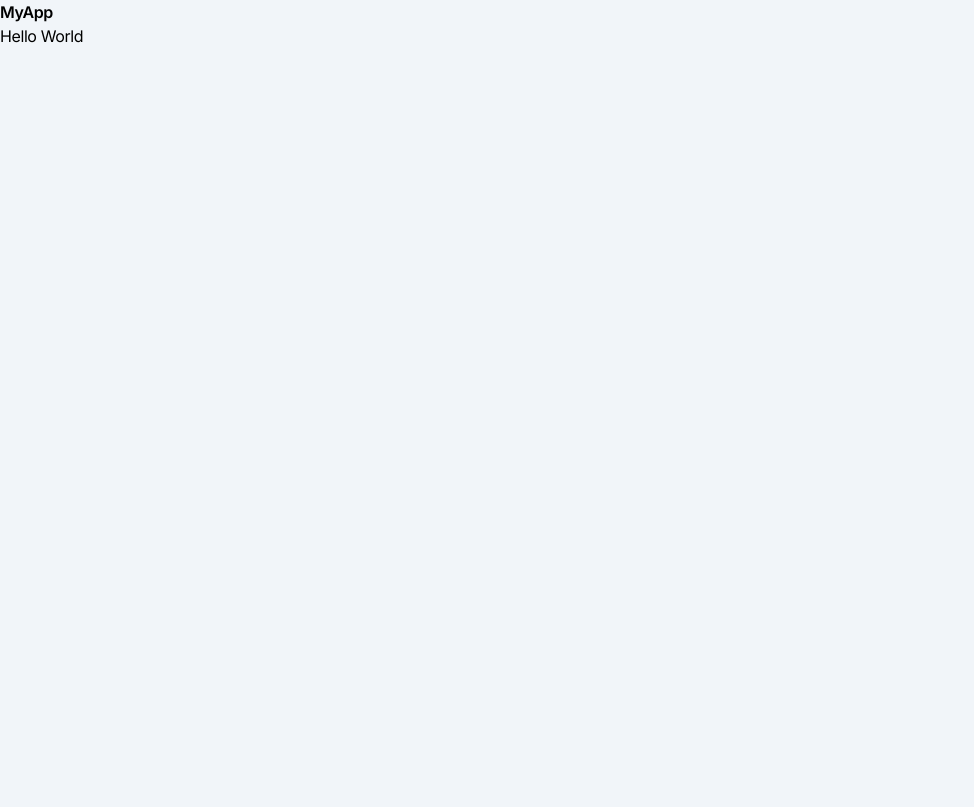
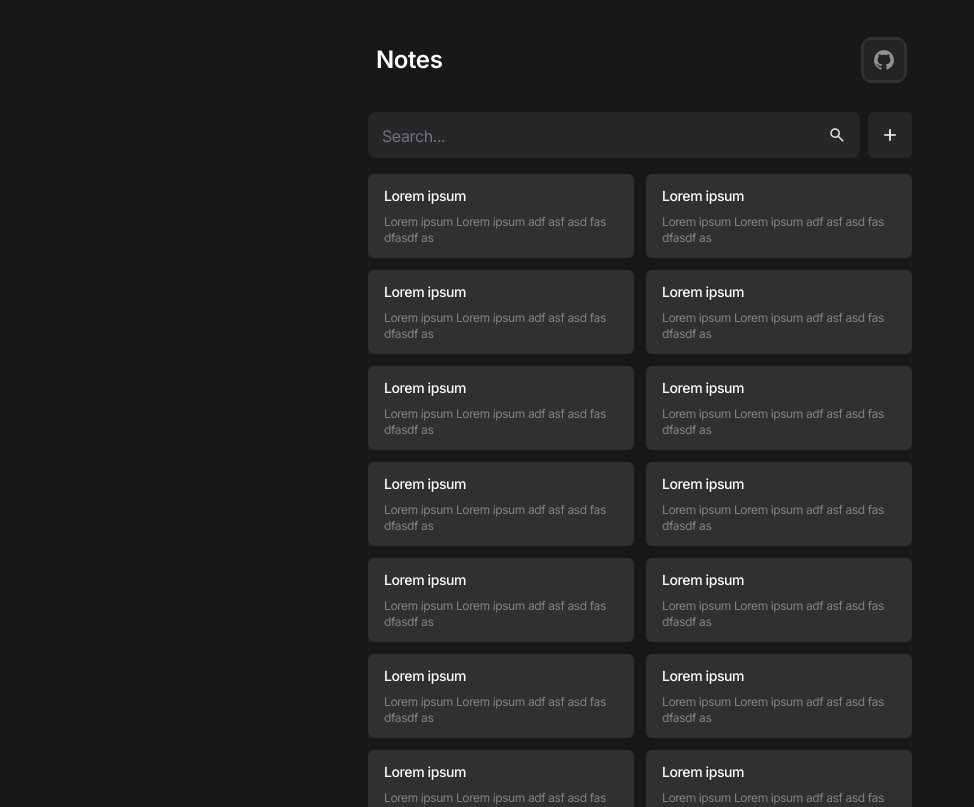
Before and after one commit to alfonsusac/devscale_assignment_4, a Next.js app: page / in a window 1280 px wide. Shown: the top 807 px of the page, without its empty margins (0-974 px from the left). Built offline with nearby package versions, Linux system fonts and the light colour scheme.

Commit message:
Initial UI

```diff
--- a/src/app/layout.js
+++ b/src/app/layout.js
@@ -1,6 +1,5 @@
 import { Inter } from "next/font/google";
 import "@/styles/globals.css";
-import { Header } from "@/components/Header";
 
 const inter = Inter({ subsets: ["latin"] });
 
@@ -12,9 +11,10 @@ export const metadata = {
 export default function RootLayout({ children }) {
   return (
     <html lang="en">
-      <body className={inter.className}>
-        <Header />
-        {children}
+      <body className={`${inter.className} bg-zinc-900 text-white`}>
+        <main className="max-w-xl mx-auto p-4 flex flex-col h-screen gap-4">
+          {children}
+        </main>
       </body>
     </html>
   );
--- a/src/app/page.js
+++ b/src/app/page.js
@@ -1,9 +1,19 @@
-import Image from "next/image";
+import { Header } from "@/components/Header";
+import { NoteAdd } from "@/components/NoteAdd";
+import { NoteSearch } from "@/components/NoteInput";
+import { NoteList } from "@/components/NoteList";
 
 export default function Home() {
+
+
   return (
-    <main>
-      Hello World
-    </main>
+    <>
+      <Header />
+      <div className="flex gap-2">
+        <NoteSearch />
+        <NoteAdd />
+      </div>
+      <NoteList />
+    </>
   );
 }
--- /dev/null
+++ b/src/components/GitHubButton.jsx
@@ -0,0 +1,13 @@
+export const GithubButton = () => {
+  return (
+    <a className="w-10 h-10 bg-white/5 rounded-lg flex items-center justify-center outline outline-white/10">
+      <MdiGithub className="text-2xl text-white/50" />
+    </a>
+  )
+}
+// Todo: Move to Icons folder
+const MdiGithub = (props) => {
+  return (
+    <svg xmlns="http://www.w3.org/2000/svg" width="1em" height="1em" viewBox="0 0 24 24" {...props}><path fill="currentColor" d="M12 2A10 10 0 0 0 2 12c0 4.42 2.87 8.17 6.84 9.5c.5.08.66-.23.66-.5v-1.69c-2.77.6-3.36-1.34-3.36-1.34c-.46-1.16-1.11-1.47-1.11-1.47c-.91-.62.07-.6.07-.6c1 .07 1.53 1.03 1.53 1.03c.87 1.52 2.34 1.07 2.91.83c.09-.65.35-1.09.63-1.34c-2.22-.25-4.55-1.11-4.55-4.92c0-1.11.38-2 1.03-2.71c-.1-.25-.45-1.29.1-2.64c0 0 .84-.27 2.75 1.02c.79-.22 1.65-.33 2.5-.33c.85 0 1.71.11 2.5.33c1.91-1.29 2.75-1.02 2.75-1.02c.55 1.35.2 2.39.1 2.64c.65.71 1.03 1.6 1.03 2.71c0 3.82-2.34 4.66-4.57 4.91c.36.31.69.92.69 1.85V21c0 .27.16.59.67.5C19.14 20.16 22 16.42 22 12A10 10 0 0 0 12 2"></path></svg>
+  )
+}
--- a/src/components/Header.jsx
+++ b/src/components/Header.jsx
@@ -1,7 +1,14 @@
+import { GithubButton } from "./GitHubButton"
+
 export const Header = () => {
   return (
-    <header className="font-semibold">
-      MyApp
+    <header className="font-regular pt-6 pb-4 px-2
+      flex items-center justify-between sticky
+    ">
+      <h1 className="text-2xl font-semibold">
+        Notes
+      </h1>
+      <GithubButton />
     </header>
   )
 }
--- /dev/null
+++ b/src/components/NoteAdd.jsx
@@ -0,0 +1,18 @@
+export const NoteAdd = () => {
+
+
+  return (
+    <button className="bg-zinc-800 rounded-md p-3 aspect-square text-xl
+      hover:bg-zinc-300 hover:text-zinc-800 transition
+    ">
+      <MaterialSymbolsAdd />
+    </button>
+  )
+}
+
+
+export function MaterialSymbolsAdd(props) {
+  return (
+    <svg xmlns="http://www.w3.org/2000/svg" width="1em" height="1em" viewBox="0 0 24 24" {...props}><path fill="currentColor" d="M11 13H5v-2h6V5h2v6h6v2h-6v6h-2z"></path></svg>
+  )
+}
--- /dev/null
+++ b/src/components/NoteInput.jsx
@@ -0,0 +1,18 @@
+export const NoteSearch = () => {
+  return (
+    <div className="grow relative p-1.5 bg-zinc-800 rounded-lg flex items-end focus-within:outline focus-within:outline-white/20">
+      <input placeholder="Search..." className="grow p-1 px-2 focus:outline-none bg-inherit placeholder:text-zinc-500" />
+      <button className="p-2 text-zinc-200 rounded-md text-lg hover:bg-white hover:text-zinc-800 active:brightness-75 transition">
+        <MaterialSymbolsSearch />
+      </button>
+    </div>
+  )
+}
+
+
+
+export function MaterialSymbolsSearch(props) {
+  return (
+    <svg xmlns="http://www.w3.org/2000/svg" width="1em" height="1em" viewBox="0 0 24 24" {...props}><path fill="currentColor" d="m19.6 21l-6.3-6.3q-.75.6-1.725.95T9.5 16q-2.725 0-4.612-1.888T3 9.5q0-2.725 1.888-4.612T9.5 3q2.725 0 4.613 1.888T16 9.5q0 1.1-.35 2.075T14.7 13.3l6.3 6.3zM9.5 14q1.875 0 3.188-1.312T14 9.5q0-1.875-1.312-3.187T9.5 5Q7.625 5 6.313 6.313T5 9.5q0 1.875 1.313 3.188T9.5 14"></path></svg>
+  )
+}
--- /dev/null
+++ b/src/components/NoteItem.jsx
@@ -0,0 +1,105 @@
+"use client"
+
+import { useState } from "react"
+
+export const Note = () => {
+  const [editMode, setEditMode] = useState(false)
+  const enterEditMode = () => setEditMode(true)
+  const exitEditMode = () => setEditMode(false)
+
+  function handleEditAcceptButtonClick() {
+
+    exitEditMode()
+  }
+  function handleDeleteButtonClick() {
+
+    exitEditMode()
+  }
+
+  return (
+    <article className="group relative w-full h-auto bg-white/10 rounded-md p-2">
+      {
+        !editMode && <>
+          <p className="text-sm font-medium p-2 py-1">
+            Lorem ipsum
+          </p>
+          <p className="text-xs text-white/40 p-2 py-1">
+            Lorem ipsum Lorem ipsum adf asf asd fas dfasdf as
+          </p>
+          <button className="block absolute opacity-0 group-hover:opacity-100
+            right-2 top-2 rounded-md
+            p-1.5 text-sm
+            bg-white/5 text-white/60
+            hover:bg-white/10 hover:text-white/80
+            active:brightness-75
+            "
+            onClick={enterEditMode}
+          >
+            <MaterialSymbolsEdit />
+          </button>
+        </>
+      }
+      {
+        !!editMode && <>
+          <input
+            className="text-sm font-medium
+              bg-black/10 p-2 py-1 rounded-md block tracking-[inherit]
+              focus:outline-none focus:bg-black/20
+              "
+            defaultValue={"Lorem ipsum"} />
+          <div
+            contentEditable
+            className="text-xs text-white/40
+              bg-black/10 p-2 py-1 rounded-md block tracking-[inherit]
+              focus:outline-none focus:bg-black/20
+              "
+            value={"Lorem ipsum Lorem ipsum adf asf asd fas dfasdf as"}
+          >{"Lorem ipsum Lorem ipsum adf asf asd fas dfasdf as"}</div>
+          <div className="absolute right-2 top-2 flex flex-col gap-1">
+            <button className="
+              rounded-md
+              p-1.5 text-sm
+              bg-white/5 text-white/60
+              hover:bg-white/10 hover:text-white/80
+              active:brightness-75
+              "
+              onClick={handleEditAcceptButtonClick}
+            >
+              <IcRoundDone />
+            </button>
+            <button className="
+              rounded-md
+              p-1.5 text-sm
+              bg-white/5 text-white/60
+              hover:bg-red-500/60 hover:text-white/80
+              active:brightness-75
+              "
+              onClick={handleDeleteButtonClick}
+            >
+              <MaterialSymbolsDeleteRounded />
+            </button>
+          </div>
+        </>
+      }
+    </article>
+  )
+}
+
+
+export function MaterialSymbolsEdit(props) {
+  return (
+    <svg xmlns="http://www.w3.org/2000/svg" width="1em" height="1em" viewBox="0 0 24 24" {...props}><path fill="currentColor" d="M3 21v-4.25L16.2 3.575q.3-.275.663-.425t.762-.15q.4 0 .775.15t.65.45L20.425 5q.3.275.438.65T21 6.4q0 .4-.137.763t-.438.662L7.25 21zM17.6 7.8L19 6.4L17.6 5l-1.4 1.4z"></path></svg>
+  )
+}
+
+export function IcRoundDone(props) {
+  return (
+    <svg xmlns="http://www.w3.org/2000/svg" width="1em" height="1em" viewBox="0 0 24 24" {...props}><path fill="currentColor" d="m9 16.2l-3.5-3.5a.984.984 0 0 0-1.4 0a.984.984 0 0 0 0 1.4l4.19 4.19c.39.39 1.02.39 1.41 0L20.3 7.7a.984.984 0 0 0 0-1.4a.984.984 0 0 0-1.4 0z"></path></svg>
+  )
+}
+
+export function MaterialSymbolsDeleteRounded(props) {
+  return (
+    <svg xmlns="http://www.w3.org/2000/svg" width="1em" height="1em" viewBox="0 0 24 24" {...props}><path fill="currentColor" d="M7 21q-.825 0-1.412-.587T5 19V6q-.425 0-.712-.288T4 5q0-.425.288-.712T5 4h4q0-.425.288-.712T10 3h4q.425 0 .713.288T15 4h4q.425 0 .713.288T20 5q0 .425-.288.713T19 6v13q0 .825-.587 1.413T17 21zm3-4q.425 0 .713-.288T11 16V9q0-.425-.288-.712T10 8q-.425 0-.712.288T9 9v7q0 .425.288.713T10 17m4 0q.425 0 .713-.288T15 16V9q0-.425-.288-.712T14 8q-.425 0-.712.288T13 9v7q0 .425.288.713T14 17"></path></svg>
+  )
+}
--- /dev/null
+++ b/src/components/NoteList.jsx
@@ -0,0 +1,19 @@
+import { Note } from "./NoteItem"
+
+export const NoteList = () => {
+
+  const data = [0, 0, 0, 0, 0, 0, 0, 0, 0, 0, 0, 0, 0, 0, 0, 0, 0, 0, 0, 0, 0]
+
+
+  return (
+    <div className="grid grid-cols-2 flex-wrap gap-3 pb-4">
+      {
+        data.map((note, i) => {
+          return (
+            <Note key={i} />
+          )
+        })
+      }
+    </div>
+  )
+}
```
